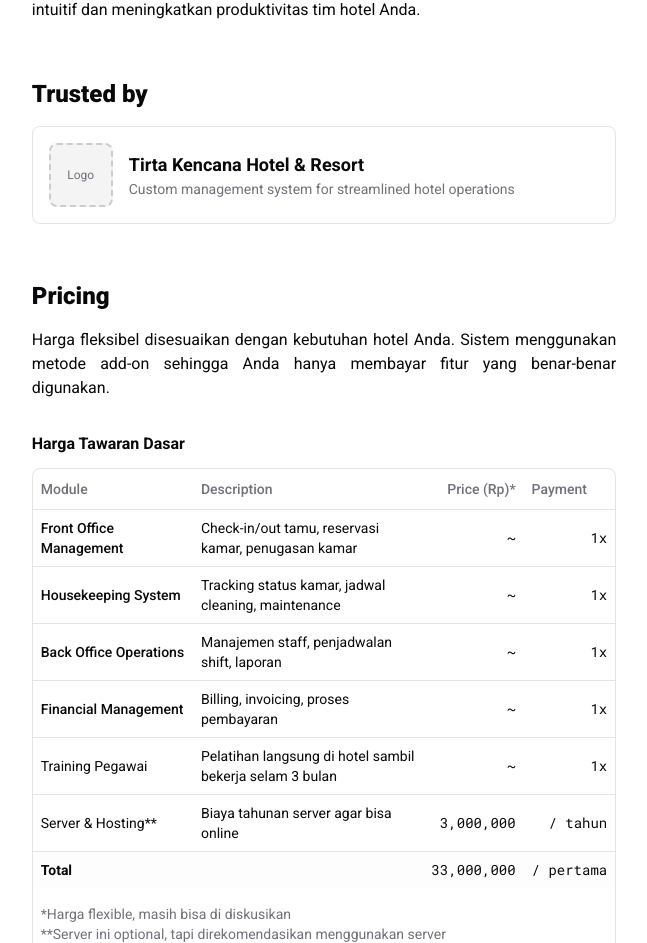
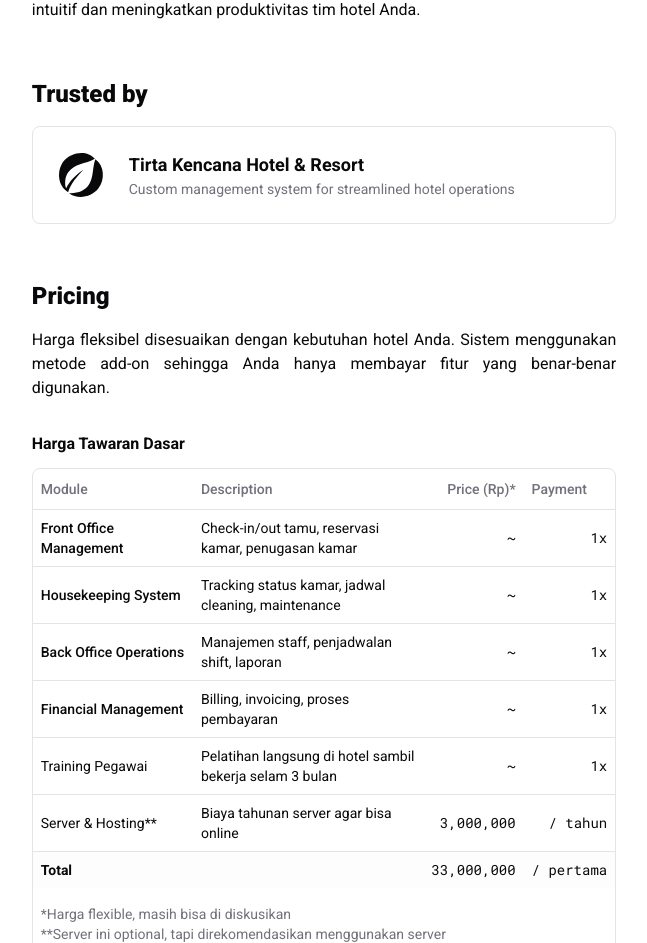
Before and after one commit to rafadlis/rafadlis.space, a Next.js app: page /HRMS in a window 1280 px wide. Shown: the part 1216-2159 px from the top of the page, without its empty margins (316-963 px from the left). Built offline with nearby package versions, Linux system fonts and the light colour scheme.

Commit message:
feat(HRMS): add custom LogoIcon component and replace placeholder logo in the HRMS section for improved branding

```diff
--- /dev/null
+++ b/app/HRMS/_components/tirta-kencana-logo.tsx
@@ -0,0 +1,25 @@
+import { cn } from "@/lib/utils"
+
+interface LogoIconProps extends React.SVGProps<SVGSVGElement> {
+  className?: string
+}
+
+export function LogoIcon({ className, ...props }: LogoIconProps) {
+  return (
+    <svg
+      viewBox="0 0 134 134"
+      xmlns="http://www.w3.org/2000/svg"
+      className={cn("size-full", className)}
+      {...props}
+    >
+      <path
+        d="M 96,33 C 79.93,13.8 46.11,18.71 30.92,37.92 15.73,57.13 17.55,89.72 40,103 45.5,84.7 59.33,69.53 72,56 57.4,65.6 43.02,79.13 36,95 32.02,86.55 33.54,69.78 40.25,61.25 46.95,52.71 55.47,47.52 65.32,44.32 75.17,41.12 87.09,39.03 96,33 Z"
+        fill="currentColor"
+      />
+      <path
+        d="m 42,105 c 18.28,14.24 47,8.16 61.23,-9.77 C 117.46,77.3 116.33,47.28 97,34 91.08,50.49 93.51,69.3 84.92,84.92 76.33,100.53 59.36,105.98 42,105 Z"
+        fill="currentColor"
+      />
+    </svg>
+  )
+}
--- a/app/HRMS/page.tsx
+++ b/app/HRMS/page.tsx
@@ -20,6 +20,7 @@ import {
   ClockIcon,
 } from "@phosphor-icons/react/dist/ssr"
 import { Metadata } from "next"
+import { LogoIcon } from "./_components/tirta-kencana-logo"
 
 export const metadata: Metadata = {
   title: "Hotel & Resort Management System",
@@ -179,9 +180,7 @@ export default function HRMS() {
         <section className="mt-6 sm:mt-8">
           <h2 className="text-2xl font-extrabold mb-3 sm:mb-4">Trusted by</h2>
           <div className="flex flex-col sm:flex-row items-start sm:items-center gap-3 sm:gap-4 p-3 sm:p-4 border rounded-lg">
-            <div className="w-12 h-12 sm:w-16 sm:h-16 bg-muted rounded-lg flex items-center justify-center border-2 border-dashed border-muted-foreground/30 shrink-0">
-              <span className="text-xs text-muted-foreground">Logo</span>
-            </div>
+            <LogoIcon className="w-12 h-12 shrink-0 sm:h-16 sm:w-16" />
             <div>
               <h3 className="text-lg font-semibold">
                 Tirta Kencana Hotel & Resort
```
